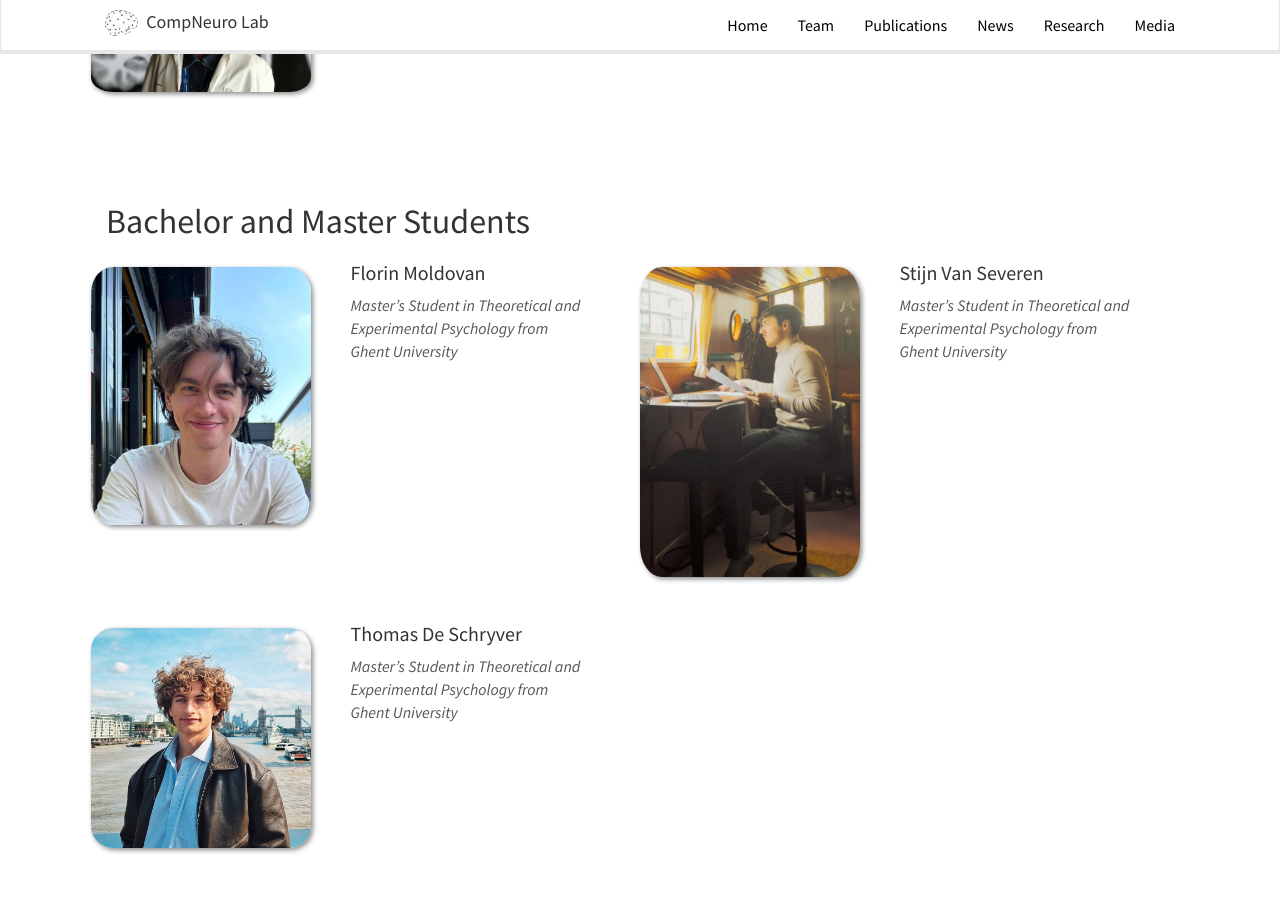
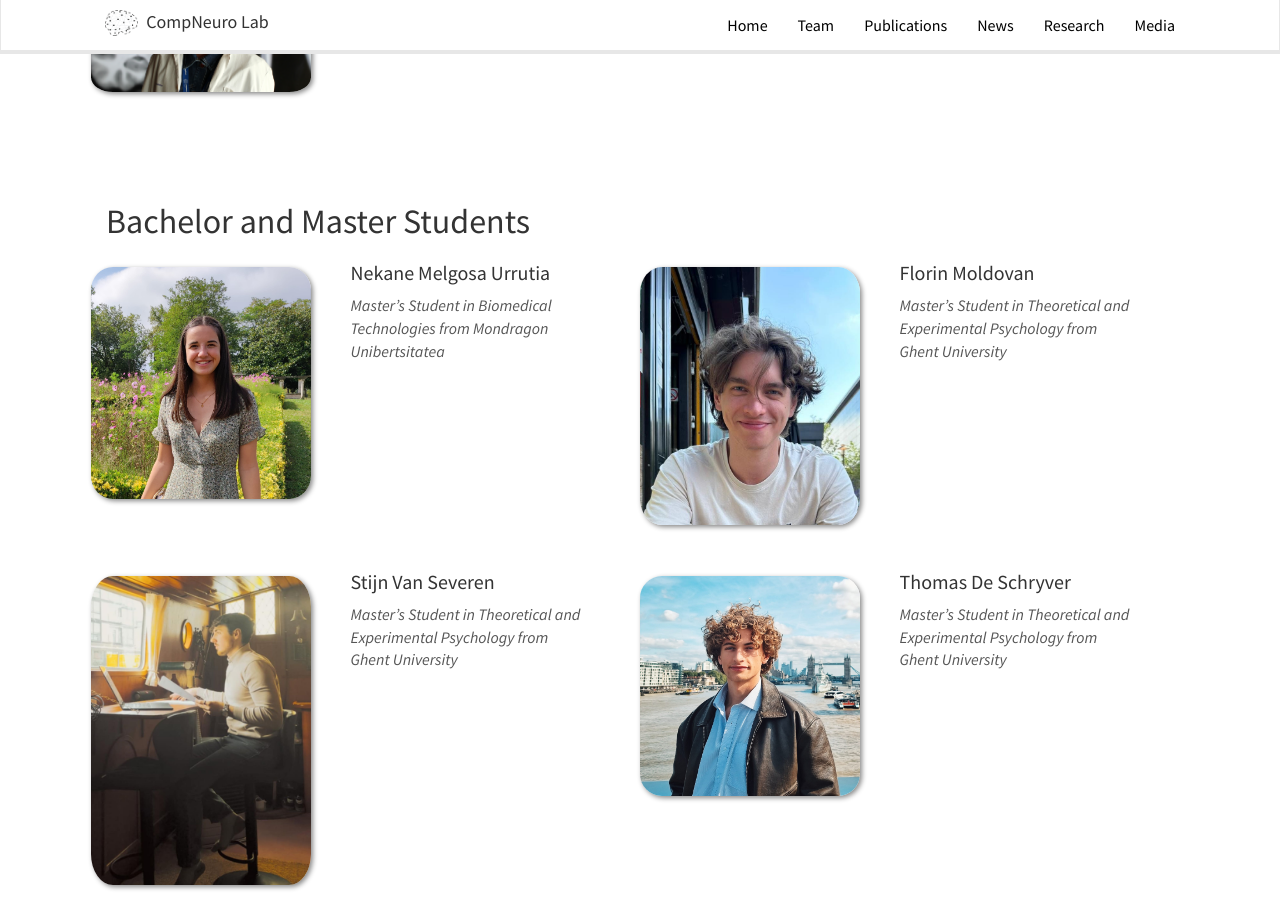
Before and after one commit to itellaetxe/compneurobilbao_website, a Jekyll site: the page built from _pages/team.md, in a window 1280 px wide and 900 px high, scrolled down 2252 px. Built offline with Jekyll 4.4.1, drawn with Linux system fonts in a browser that asks for light colours; nearby versions of some CDN libraries.

Commit message:
añadir nekane

```diff
--- a/_data/bachelor_master.yml
+++ b/_data/bachelor_master.yml
@@ -1,3 +1,7 @@
+- name: Nekane Melgosa Urrutia
+  info: Master’s Student in Biomedical Technologies from Mondragon Unibertsitatea
+  photo: nekane.jpeg
+
 - name: Florin Moldovan
   info: Master's Student in Theoretical and Experimental Psychology from Ghent University
   photo: florin.jpeg
```
Also changed, not shown: images/teampic/nekane.jpeg (added).
